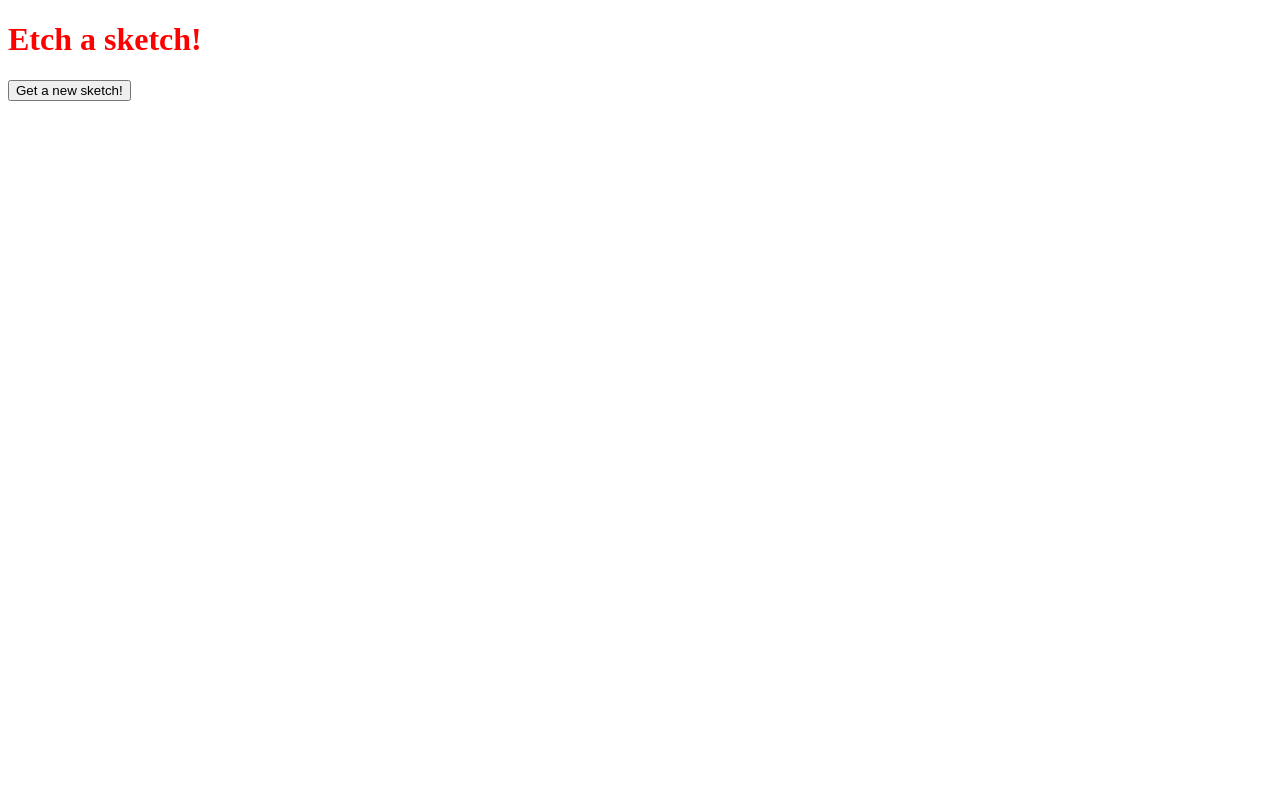
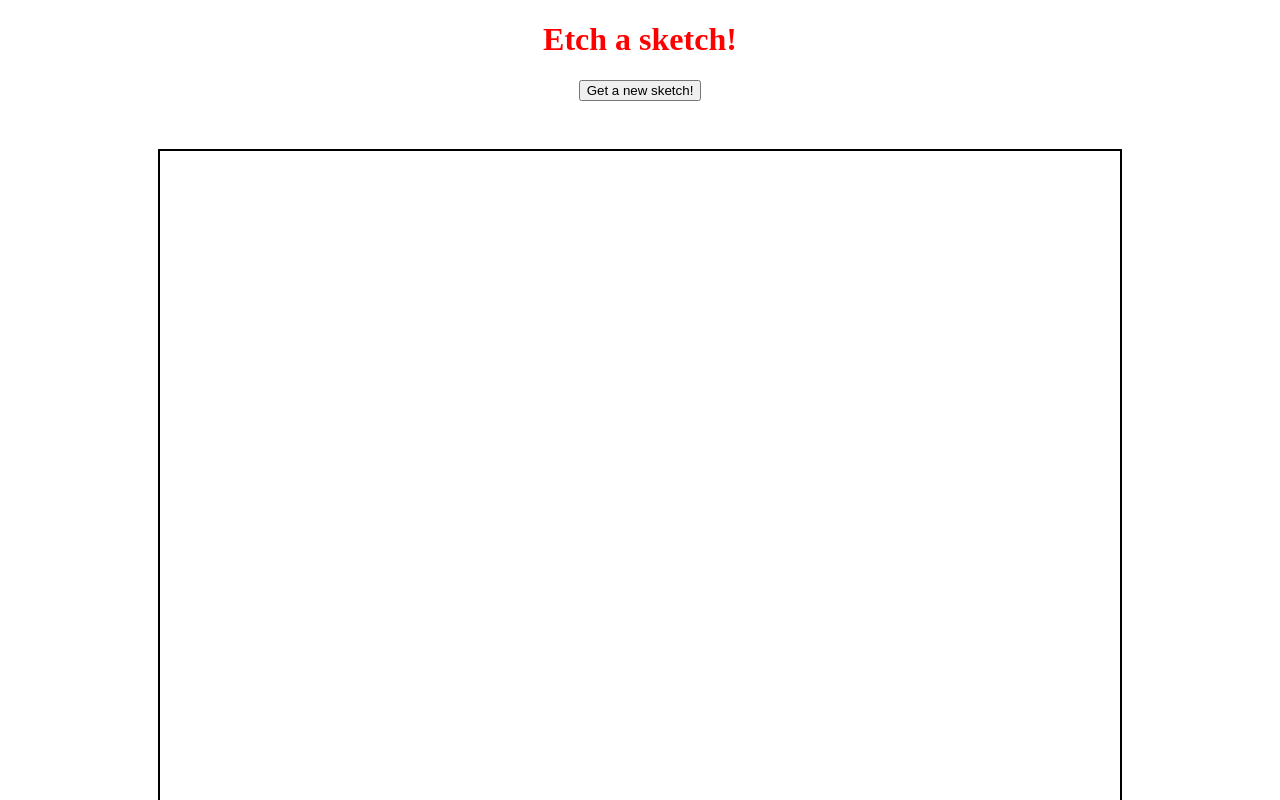
Before and after one commit to RedEminence/Etch-A-Sketch, a plain HTML site: page index.html in a window 1280 px wide. Shown: the top 800 px of the page. Drawn offline with Linux system fonts and the light colour scheme.

Commit message:
Update style.css

```diff
--- a/style.css
+++ b/style.css
@@ -1,4 +1,4 @@
-.wrapper {
+#wrapper {
 	margin: 0 auto;
 	max-width: 960px;
 	text-align: center;
@@ -9,7 +9,7 @@ h1 {
 }
 
 
-.field {
+#field {
 	position: relative;
 	height: 960px;
 	width: 960px;
```
